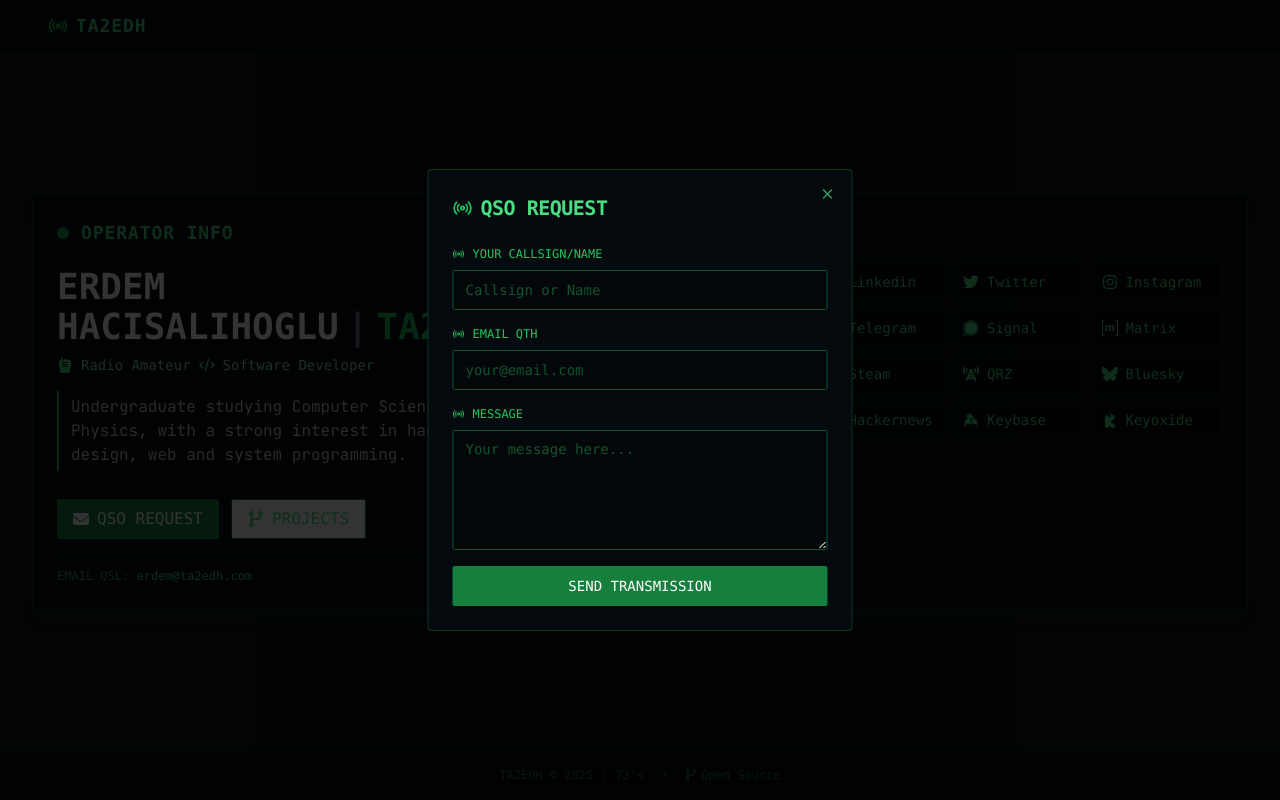
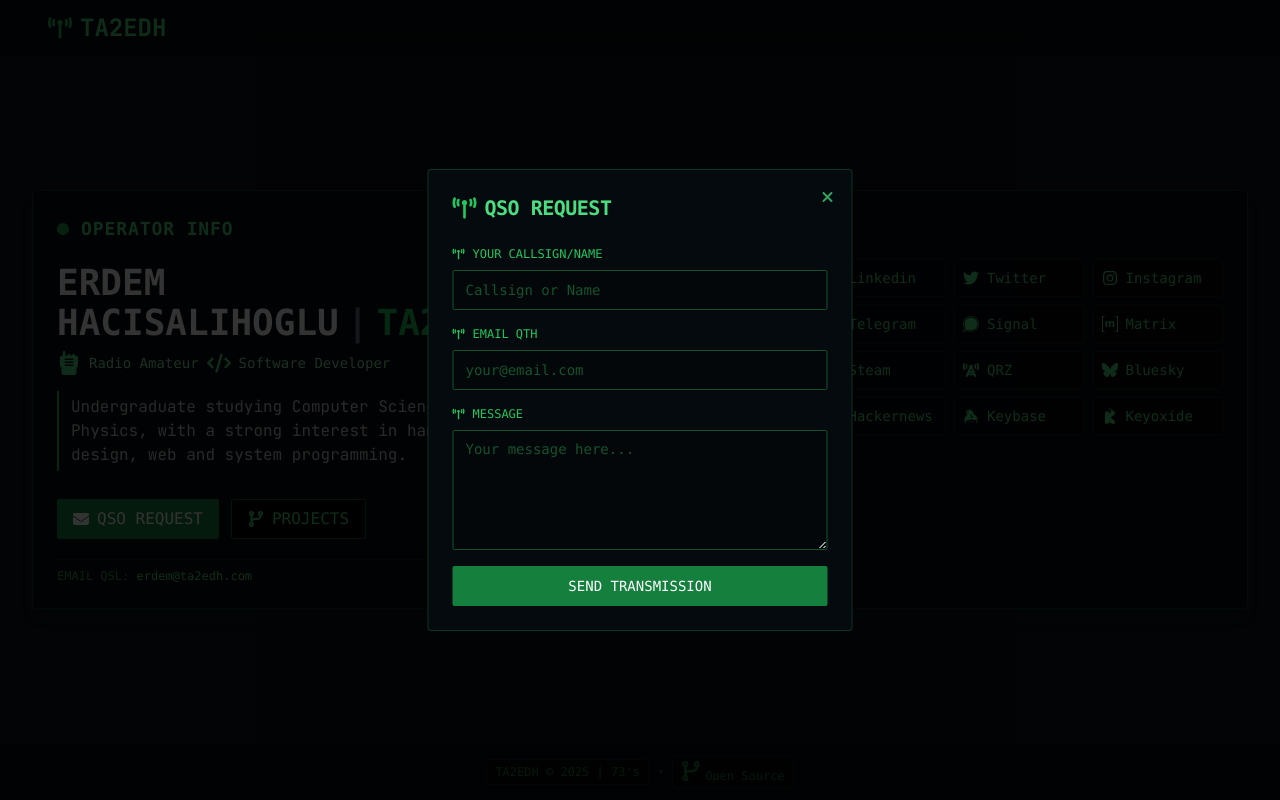
Before and after one commit to ta2edh/website, a Next.js app: page / in a window 1280 px wide. Both pictures are taken after a click on the button "QSO REQUEST". Built offline with nearby package versions, Linux system fonts and the light colour scheme.

Commit message:
removed lucide-react

```diff
--- a/app/page.tsx
+++ b/app/page.tsx
@@ -1,12 +1,12 @@
 "use client"
 
 import { useState, useEffect } from "react"
-import { X, Radio, Wifi, Headphones } from "lucide-react"
+import { FontAwesomeIcon } from "@fortawesome/react-fontawesome"
+import { faXmark, faBroadcastTower, faWifi, faHeadphones } from "@fortawesome/free-solid-svg-icons"
 import { Button } from "@/components/ui/button"
 import { Dialog, DialogContent, DialogHeader, DialogTitle } from "@/components/ui/dialog"
 import ContactForm from "@/components/contact-form"
 import SocialLinks from "@/components/social-links"
-import { FontAwesomeIcon } from '@fortawesome/react-fontawesome'
 import {
   faWalkieTalkie,
   faCode,
@@ -23,8 +23,8 @@ export default function Home() {
       <header className="bg-[#050a0f] border-b border-green-900/40 py-2 md:py-3 px-3 md:px-4">
         <div className="container mx-auto flex justify-between items-center">
           <div className="flex items-center gap-2">
-            <Radio className="h-4 w-4 md:h-5 md:w-5 text-green-500" />
-            <span className="font-mono text-base md:text-lg font-bold tracking-wider">TA2EDH</span>
+            <FontAwesomeIcon icon={faBroadcastTower} className="h-5 w-5 md:h-6 md:w-6 text-green-500" />
+            <h1 className="text-2xl font-bold">TA2EDH</h1>
           </div>
         </div>
       </header>
@@ -45,9 +45,9 @@ export default function Home() {
                   <span className="text-white">ERDEM HACISALIHOGLU</span><span className="text-gray-500 ml-2">|</span><span className="text-green-500 ml-2">TA2EDH</span>
                 </h1>
                 <div className="flex flex-wrap items-center gap-2 mb-3 md:mb-4">
-                  <FontAwesomeIcon icon={faWalkieTalkie} className="w-4 h-4" />
+                  <FontAwesomeIcon icon={faWalkieTalkie} className="w-5 h-5 md:w-6 md:h-6" />
                   <p className="text-xs md:text-sm text-green-300 font-mono">Radio Amateur</p>
-                  <FontAwesomeIcon icon={faCode} className="w-4 h-4" />
+                  <FontAwesomeIcon icon={faCode} className="w-5 h-5 md:w-6 md:h-6" />
                   <p className="text-xs md:text-sm text-green-300 font-mono">Software Developer</p>
                 </div>
                 <p className="text-sm md:text-base text-white/80 border-l-2 border-green-500 pl-3 py-1">
@@ -61,10 +61,14 @@ export default function Home() {
                   onClick={() => setIsContactOpen(true)}
                   className="bg-green-700 hover:bg-green-600 text-white font-mono text-sm md:text-base"
                 >
-                  <FontAwesomeIcon icon={faEnvelope} className="w-4 h-4" /> QSO REQUEST
+                  <FontAwesomeIcon icon={faEnvelope} className="w-5 h-5 md:w-6 md:h-6" /> QSO REQUEST
                 </Button>
-                <Button onClick={() => window.location.href="https://github.com/ta2edh"}variant="outline" className="border-green-800 hover:bg-green-900/50 text-green-400 font-mono text-sm md:text-base">
-                  <FontAwesomeIcon icon={faCodeBranch} className="w-4 h-4" /> PROJECTS
+                <Button
+                  onClick={() => window.location.href="https://github.com/ta2edh"}
+                  variant="outline"
+                  className="bg-black border-green-800 hover:bg-green-900/50 text-green-400 font-mono text-sm md:text-base"
+                >
+                  <FontAwesomeIcon icon={faCodeBranch} className="w-5 h-5 md:w-6 md:h-6" /> PROJECTS
                 </Button>
               </div>
 
@@ -104,7 +108,7 @@ export default function Home() {
               rel="noopener noreferrer"
               className="inline-block px-2 py-1 border border-green-900/40 rounded bg-black/30 hover:text-green-400 hover:border-green-800 transition-colors"
             >
-              <FontAwesomeIcon icon={faCodeBranch} className="w-3 h-3 mr-1" />
+              <FontAwesomeIcon icon={faCodeBranch} className="w-4 h-4 md:w-5 md:h-5 mr-1" />
               Open Source
             </a>
           </div>
@@ -116,7 +120,7 @@ export default function Home() {
         <DialogContent className="sm:max-w-[425px] bg-[#050a0f] border-green-900/60 text-green-400">
           <DialogHeader>
             <DialogTitle className="text-xl font-mono font-semibold flex items-center">
-              <Radio className="mr-2 h-5 w-5 text-green-500" />
+              <FontAwesomeIcon icon={faBroadcastTower} className="mr-2 h-6 w-6 text-green-500" />
               QSO REQUEST
             </DialogTitle>
             <Button
--- a/components/contact-form.tsx
+++ b/components/contact-form.tsx
@@ -7,7 +7,8 @@ import { Button } from "@/components/ui/button"
 import { Input } from "@/components/ui/input"
 import { Textarea } from "@/components/ui/textarea"
 import { useToast } from "@/hooks/use-toast"
-import { Radio } from "lucide-react"
+import { FontAwesomeIcon } from "@fortawesome/react-fontawesome"
+import { faBroadcastTower } from "@fortawesome/free-solid-svg-icons"
 
 interface ContactFormProps {
   onSuccess?: () => void
@@ -66,7 +67,7 @@ export default function ContactForm({ onSuccess }: ContactFormProps) {
     <form onSubmit={handleSubmit} className="space-y-4 mt-2 font-mono">
       <div className="space-y-2">
         <div className="flex items-center gap-2 text-xs text-green-500 mb-1">
-          <Radio className="h-3 w-3" />
+          <FontAwesomeIcon icon={faBroadcastTower} className="h-3 w-3" />
           <span>YOUR CALLSIGN/NAME</span>
         </div>
         <Input
@@ -82,7 +83,7 @@ export default function ContactForm({ onSuccess }: ContactFormProps) {
       </div>
       <div className="space-y-2">
         <div className="flex items-center gap-2 text-xs text-green-500 mb-1">
-          <Radio className="h-3 w-3" />
+          <FontAwesomeIcon icon={faBroadcastTower} className="h-3 w-3" />
           <span>EMAIL QTH</span>
         </div>
         <Input
@@ -98,7 +99,7 @@ export default function ContactForm({ onSuccess }: ContactFormProps) {
       </div>
       <div className="space-y-2">
         <div className="flex items-center gap-2 text-xs text-green-500 mb-1">
-          <Radio className="h-3 w-3" />
+          <FontAwesomeIcon icon={faBroadcastTower} className="h-3 w-3" />
           <span>MESSAGE</span>
         </div>
         <Textarea
--- a/components/ui/dialog.tsx
+++ b/components/ui/dialog.tsx
@@ -2,7 +2,8 @@
 
 import * as React from "react"
 import * as DialogPrimitive from "@radix-ui/react-dialog"
-import { X } from "lucide-react"
+import { FontAwesomeIcon } from "@fortawesome/react-fontawesome"
+import { faXmark } from "@fortawesome/free-solid-svg-icons"
 
 import { cn } from "@/lib/utils"
 
@@ -45,7 +46,7 @@ const DialogContent = React.forwardRef<
     >
       {children}
       <DialogPrimitive.Close className="absolute right-4 top-4 rounded-sm opacity-70 ring-offset-background transition-opacity hover:opacity-100 focus:outline-none focus:ring-2 focus:ring-ring focus:ring-offset-2 disabled:pointer-events-none data-[state=open]:bg-accent data-[state=open]:text-muted-foreground">
-        <X className="h-4 w-4" />
+        <FontAwesomeIcon icon={faXmark} className="h-4 w-4" />
         <span className="sr-only">Close</span>
       </DialogPrimitive.Close>
     </DialogPrimitive.Content>
--- a/components/ui/toast.tsx
+++ b/components/ui/toast.tsx
@@ -3,7 +3,8 @@
 import * as React from "react"
 import * as ToastPrimitives from "@radix-ui/react-toast"
 import { cva, type VariantProps } from "class-variance-authority"
-import { X } from "lucide-react"
+import { FontAwesomeIcon } from "@fortawesome/react-fontawesome"
+import { faXmark } from "@fortawesome/free-solid-svg-icons"
 
 import { cn } from "@/lib/utils"
 
@@ -83,7 +84,7 @@ const ToastClose = React.forwardRef<
     toast-close=""
     {...props}
   >
-    <X className="h-4 w-4" />
+    <FontAwesomeIcon icon={faXmark} className="h-4 w-4" />
   </ToastPrimitives.Close>
 ))
 ToastClose.displayName = ToastPrimitives.Close.displayName
--- a/package.json
+++ b/package.json
@@ -20,7 +20,6 @@
     "autoprefixer": "^10.4.20",
     "class-variance-authority": "^0.7.0",
     "clsx": "^2.1.0",
-    "lucide-react": "^0.358.0",
     "next": "^14.2.28",
     "react": "^18.2.0",
     "react-dom": "^18.2.0",
```
